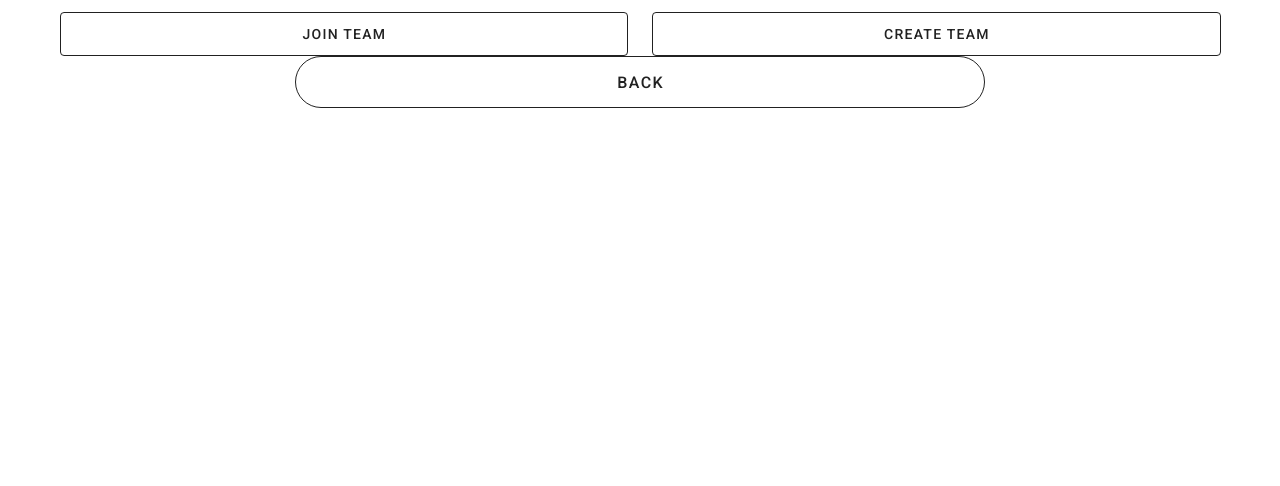
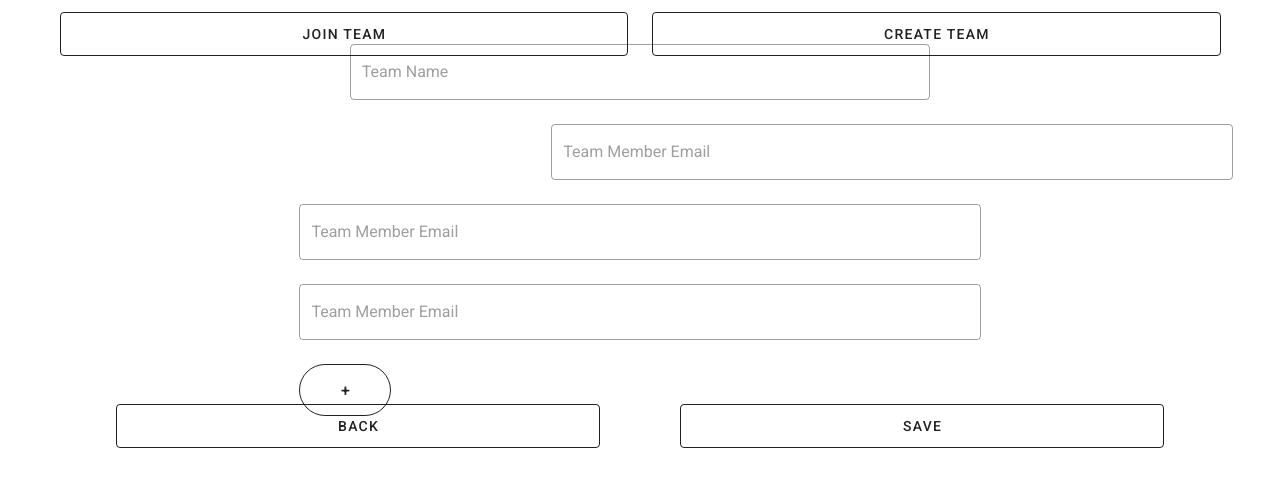
Before and after one commit to tg0488/mood-meter, a Vue app: page /CreateTeam in a window 1280 px wide. Shown: the top 486 px of the page. Built offline with nearby package versions, Linux system fonts and the light colour scheme.

Commit message:
updates to create team page and join team page

```diff
--- a/src/views/Team/CreateTeam.vue
+++ b/src/views/Team/CreateTeam.vue
@@ -12,15 +12,30 @@
         </v-layout>
         <v-layout>
             <v-row style="width: 100%">
+                <v-row justify="space-around" style="width: 100%">
+                    <v-col cols="6">
+                        <v-text-field outlined hide-details placeholder="Team Name"></v-text-field>
+                    </v-col>
+                </v-row>
+                <v-row justify="space-around" style="width: 100%">
+                    <v-col></v-col>
+                    <v-col cols="7" v-for="(item,i) in numberOfTeamMembers" :key="i">
+                        <v-text-field outlined hide-details placeholder="Team Member Email"></v-text-field>
+                    </v-col>
+                    <v-col cols="7">
+                        <v-btn outlined rounded x-large>+</v-btn>
+                    </v-col>
+                </v-row>
             </v-row>
         </v-layout>
         <v-layout>
-            <v-row style="width: 100%">
-                <v-col cols="2"></v-col>
-                <v-col cols="8">
-                    <v-btn class="team_share_buttons" outlined rounded x-large to="TeamHome">Back</v-btn>
+            <v-row style="width: 100%;">
+                <v-col cols="6">
+                    <v-btn class="direction_buttons_left" large outlined to="/TeamHome">Back</v-btn>
                 </v-col>
-                <v-col cols="2"></v-col>
+                <v-col cols="6">
+                    <v-btn class="direction_buttons_right" large outlined to="/TeamHome">Save</v-btn>
+                </v-col>
             </v-row>
         </v-layout>
     </v-container>
@@ -28,7 +43,12 @@
 
 <script>
     export default {
-        name: "CreateTeam"
+        name: "CreateTeam",
+        data () {
+            return {
+                numberOfTeamMembers: 3
+            }
+        }
     }
 </script>
 
@@ -41,4 +61,14 @@
         margin-left: 5%;
         margin-right: 5%;
     }
+    .direction_buttons_left{
+        width: 85%;
+        margin-left: 10%;
+        margin-right: 5%;
+    }
+    .direction_buttons_right{
+        width: 85%;
+        margin-left: 5%;
+        margin-right: 10%;
+    }
 </style>
--- a/src/views/Team/JoinTeam.vue
+++ b/src/views/Team/JoinTeam.vue
@@ -24,12 +24,13 @@
             </v-row>
         </v-layout>
         <v-layout>
-            <v-row style="width: 100%">
-                <v-col cols="2"></v-col>
-                <v-col cols="8">
-                    <v-btn class="team_share_buttons" outlined rounded x-large to="TeamHome">Back</v-btn>
+            <v-row style="width: 100%;">
+                <v-col cols="6">
+                    <v-btn class="direction_buttons_left" large outlined to="/TeamHome">Back</v-btn>
                 </v-col>
-                <v-col cols="2"></v-col>
+                <v-col cols="6">
+                    <v-btn class="direction_buttons_right" large outlined to="/TeamHome">Join</v-btn>
+                </v-col>
             </v-row>
         </v-layout>
     </v-container>
@@ -50,4 +51,14 @@
         margin-left: 5%;
         margin-right: 5%;
     }
+    .direction_buttons_left{
+        width: 85%;
+        margin-left: 10%;
+        margin-right: 5%;
+    }
+    .direction_buttons_right{
+        width: 85%;
+        margin-left: 5%;
+        margin-right: 10%;
+    }
 </style>
```
